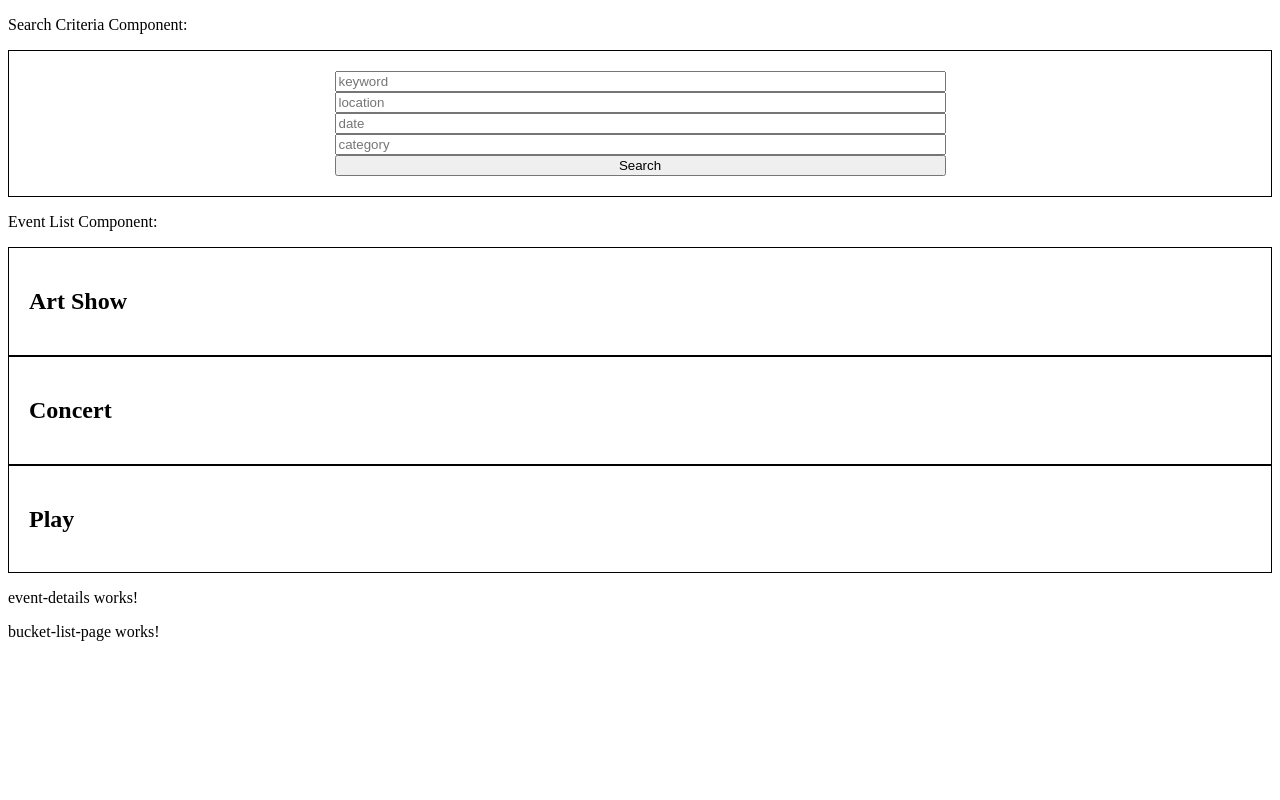
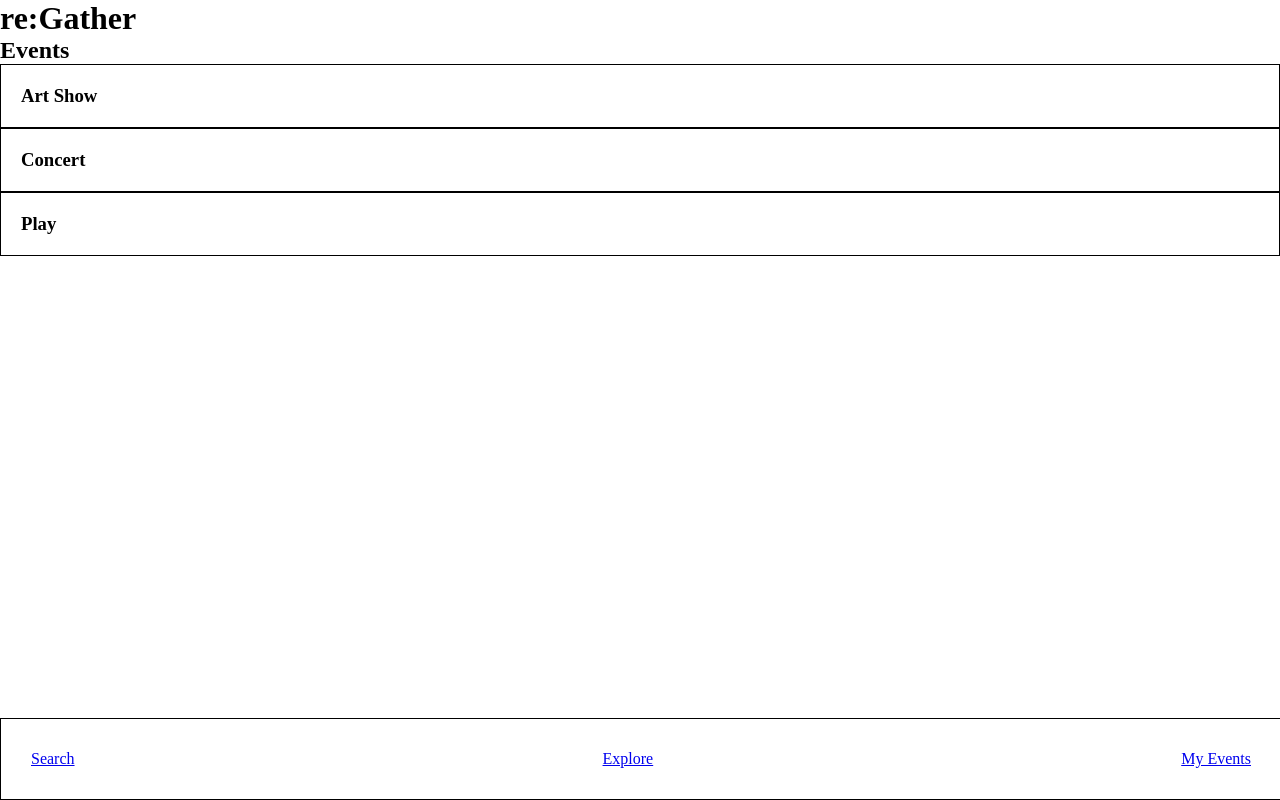
Before and after one commit to bailandocubita/re-Gather, an Angular app: page /events in a window 1280 px wide. Before the commit this address led to /. Built offline with nearby package versions, Linux system fonts and the light colour scheme.

Commit message:
routing and search ngIf added

```diff
--- a/src/app/app-routing.module.ts
+++ b/src/app/app-routing.module.ts
@@ -1,7 +1,16 @@
 import { NgModule } from '@angular/core';
 import { RouterModule, Routes } from '@angular/router';
+import { BucketListPageComponent } from './bucket-list-page/bucket-list-page.component';
+import { EventDetailsComponent } from './event-details/event-details.component';
+import { EventListComponent } from './event-list/event-list.component';
 
-const routes: Routes = [];
+
+const routes: Routes = [
+  { path: 'events', component: EventListComponent},
+  { path: 'events/:name', component: EventDetailsComponent},
+  { path: 'my-events', component: BucketListPageComponent},
+  { path: '', redirectTo: '/events', pathMatch: 'full'}
+];
 
 @NgModule({
   imports: [RouterModule.forRoot(routes)],
--- a/src/app/app.component.css
+++ b/src/app/app.component.css
@@ -0,0 +1,27 @@
+*{
+    margin: 0;
+    padding: 0;
+}
+
+nav{
+    height: 10vh;
+    border: black 1px solid;
+    width: 100%;
+    position: fixed;
+    bottom: 0;
+    left: 0;
+}
+
+nav ul{
+    list-style-type: none;
+    display: flex;
+    justify-content: space-between;
+    align-items: center;
+    height: 100%;
+    padding: 0 30px;
+}
+
+
+.container{
+    height: 80vh;
+}
--- a/src/app/app.component.html
+++ b/src/app/app.component.html
@@ -1,6 +1,22 @@
-<app-search-criteria></app-search-criteria>
-<app-event-list></app-event-list>
-<app-event-details></app-event-details>
-<app-bucket-list-page></app-bucket-list-page>
+<app-search-criteria *ngIf='searchEvents'
+(searched)='onSearch()'></app-search-criteria>
 
-<router-outlet></router-outlet>
+<h1>re:Gather</h1>
+
+<div class='container'>
+    <router-outlet></router-outlet>
+</div>
+
+<nav>
+    <ul>
+        <li>
+            <a routerLink='' (click)='searchEvents = true'>Search</a>
+        </li>
+        <li>
+            <a routerLink='/events'>Explore</a>
+        </li>
+        <li>
+            <a routerLink='/my-events'>My Events</a>
+        </li>
+    </ul>
+</nav>
--- a/src/app/app.component.ts
+++ b/src/app/app.component.ts
@@ -7,4 +7,10 @@ import { Component } from '@angular/core';
 })
 export class AppComponent {
   title = 'reGather';
+
+  searchEvents: boolean = false;
+
+  onSearch(){
+    this.searchEvents = false;
+  }
 }
--- a/src/app/event-list/event-list.component.html
+++ b/src/app/event-list/event-list.component.html
@@ -1,4 +1,4 @@
-<p>Event List Component:</p>
+<h2>Events</h2>
 <div *ngFor='let event of events' class='border'>
-    <h2>{{event.title}}</h2>
+    <h3>{{event.title}}</h3>
 </div>
--- a/src/app/search-criteria/search-criteria.component.css
+++ b/src/app/search-criteria/search-criteria.component.css
@@ -1,3 +1,11 @@
+div{
+    background-color: white;
+    z-index: 1000;
+    position: absolute;
+    height: 100%;
+    width: 100%;
+}
+
 form{
     display: flex;
     flex-direction: column;
--- a/src/app/search-criteria/search-criteria.component.html
+++ b/src/app/search-criteria/search-criteria.component.html
@@ -1,10 +1,10 @@
-<p>Search Criteria Component:</p>
 <div class=border>
+    <p>Search Events:</p>
     <form>
-        <input placeholder='keyword'>
-        <input placeholder='location'>
-        <input placeholder='date'>
-        <input placeholder='category'>
+        <input id='keyword' name='keyword' placeholder='keyword'>
+        <input id='location' name='location' placeholder='location'>
+        <input id='date' name='date' placeholder='date'>
+        <input id='category' name='category' placeholder='category'>
     </form>
-    <button>Search</button>
+    <button (click)='searchEvent()'>Search</button>
 </div>
--- a/src/app/search-criteria/search-criteria.component.ts
+++ b/src/app/search-criteria/search-criteria.component.ts
@@ -1,4 +1,4 @@
-import { Component, OnInit } from '@angular/core';
+import { Component, EventEmitter, OnInit, Output } from '@angular/core';
 
 @Component({
   selector: 'app-search-criteria',
@@ -6,10 +6,23 @@ import { Component, OnInit } from '@angular/core';
   styleUrls: ['./search-criteria.component.css']
 })
 export class SearchCriteriaComponent implements OnInit {
+  event: Event | null = null;
+
+  searchEvents: boolean = false;
+
+  @Output() searched = new EventEmitter<any>();
 
   constructor() { }
 
   ngOnInit(): void {
   }
 
+  searchEvent(){
+
+
+    this.searched.emit(true);
+
+
+  }
+
 }
--- a/src/styles.css
+++ b/src/styles.css
@@ -1 +1,5 @@
 /* You can add global styles to this file, and also import other style files */
+*{
+    margin: 0;
+    padding: 0;
+}
```
